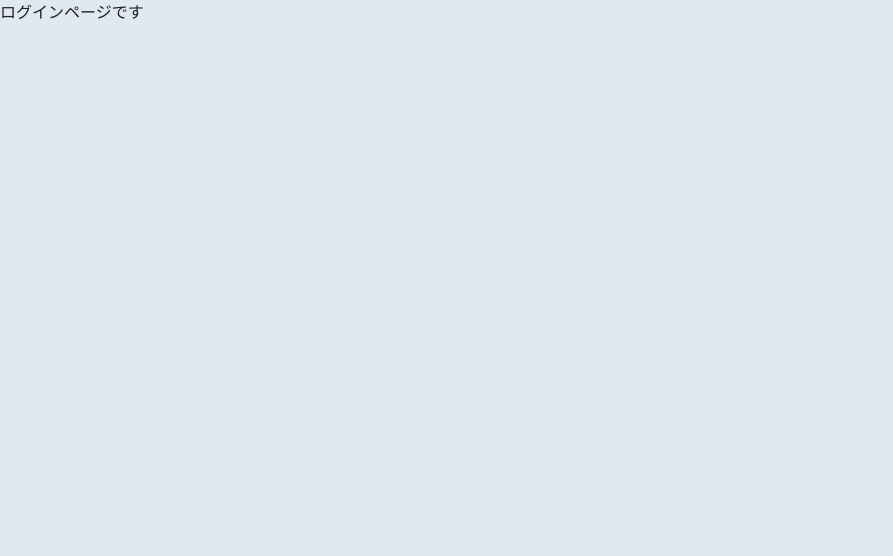
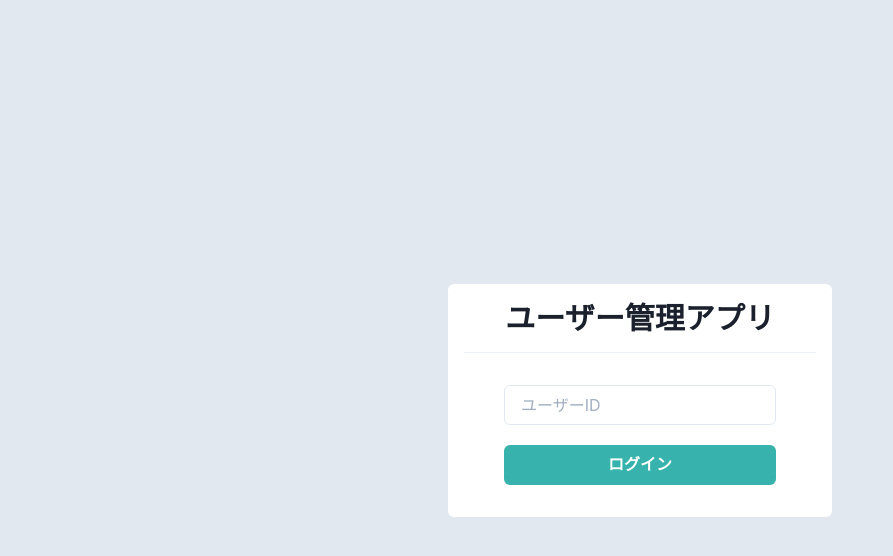
Before and after one commit to YukiTsuruhara/reactAppChakraUI, a React (Create React App) app: page / in a window 1280 px wide. Shown: the top 556 px of the page, without its empty margins (0-893 px from the left). Built offline with nearby package versions, Linux system fonts and the light colour scheme.

Commit message:
ログイン画面

```diff
--- /dev/null
+++ b/src/components/atoms/button/PrimaryButton.tsx
@@ -0,0 +1,19 @@
+import { Button } from "@chakra-ui/button";
+import { memo , VFC , ReactNode } from "react";
+
+type Props = {
+    children: ReactNode;
+}
+
+export const PrimaryButton: VFC<Props> = memo((props) => {
+    const { children } = props;
+    return (
+        <Button
+        bg="teal.400"
+        color="white"
+        _hover={{ opacity:0.8 }}
+        >
+          { children }
+        </Button>
+    );
+});
--- a/src/components/pages/Login.tsx
+++ b/src/components/pages/Login.tsx
@@ -1,5 +1,20 @@
+import { Button } from "@chakra-ui/button";
+import { Input } from "@chakra-ui/input";
+import { Box, Divider, Flex, Heading, Stack } from "@chakra-ui/layout";
 import { memo , VFC } from "react";
+import { PrimaryButton } from "../atoms/button/PrimaryButton";
 
 export const Login: VFC = memo(() => {
-    return <p>ログインページです</p>;
+    return (
+        <Flex align="center" justifyContent="center" height="100vh">
+            <Box bg="white" w="sm" p={4} borderRadius="md" shodow="md">
+                <Heading as="h1" size="lg" textAlign="center">ユーザー管理アプリ</Heading>
+                <Divider my={4} />
+                <Stack spacing={5} py={4} px={10}>
+                    <Input placeholder="ユーザーID" />
+                    <PrimaryButton>ログイン</PrimaryButton>.
+                </Stack>
+            </Box>
+        </Flex>
+    );
 });
```
